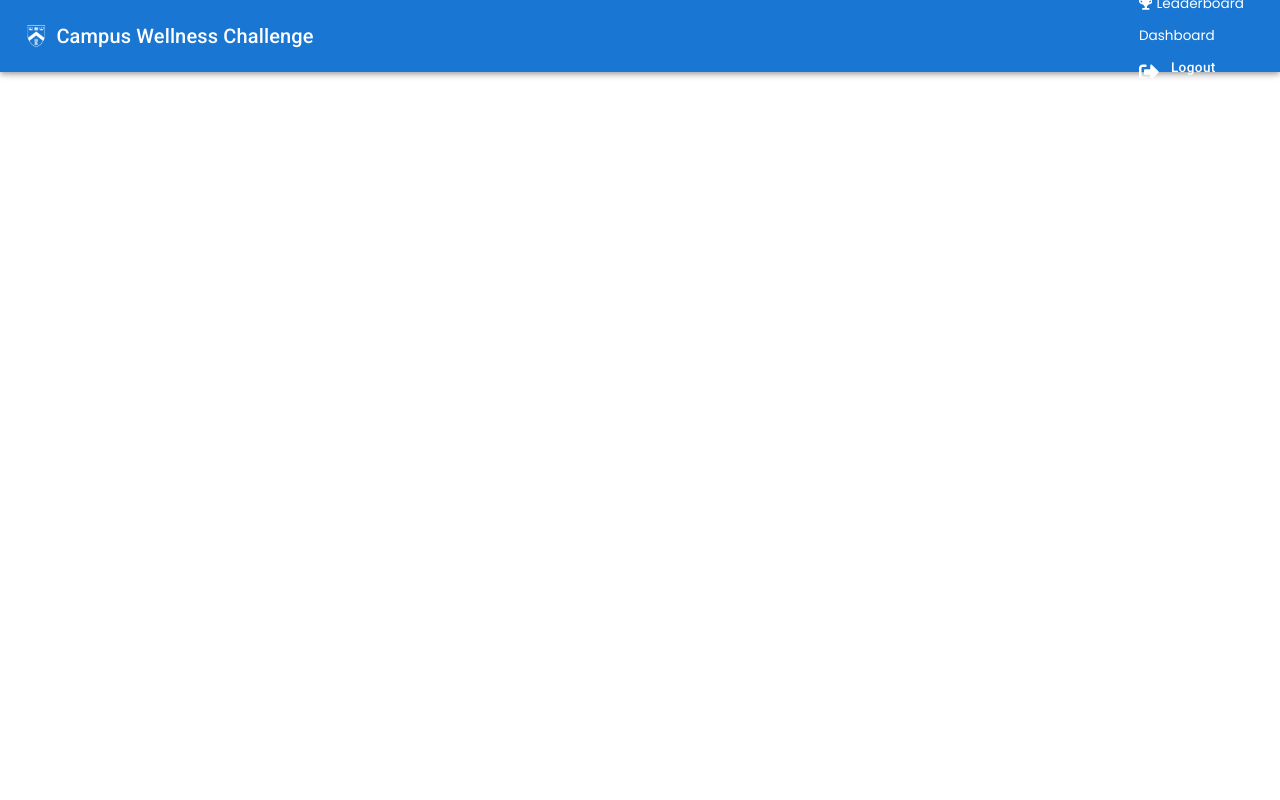
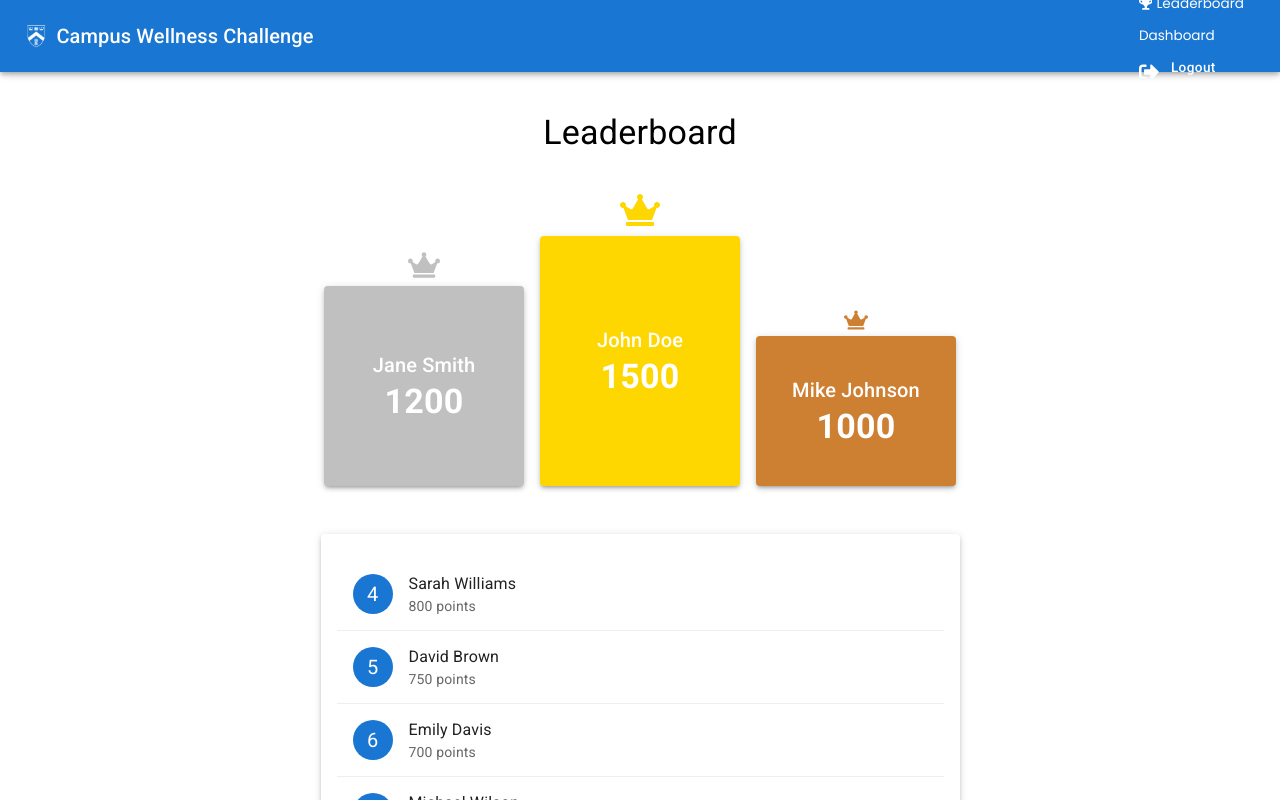
Before and after one commit to jxliahx/Campus-Wellness-Challenge-Phase-1, a React (Create React App) app in the folder frontend/: page /leaderboard in a window 1280 px wide. Shown: the top 800 px of the page. Built offline with nearby package versions, Linux system fonts and the light colour scheme; sample sign-in values are in the browser's storage.

Commit message:
linked leaderboard onto the header after loggin

```diff
--- a/frontend/src/App.jsx
+++ b/frontend/src/App.jsx
@@ -14,6 +14,7 @@ import CoordinatorDashboard from './pages/C_Dashboard'
 import ParticipantDashboard from './pages/P_Dashboard'
 import PickRole from './pages/B_PickRole'
 import CreateChallenge from './pages/C_CreateChallenge'
+import Leaderboard from './pages/B_Leaderboard'
 
 // Logged in users
 import PrivateRoute from './components/PrivateRoute'
@@ -42,12 +43,16 @@ function App() {
               <Route path='/coordinator-dashboard' element={<CoordinatorDashboard />} />
             </Route>
 
-            <Route path="/create-challenge" element={<PrivateRoute />}>
-              <Route path="/create-challenge" element={<CreateChallenge />} />
+            <Route path='/create-challenge' element={<PrivateRoute />}>
+              <Route path='/create-challenge' element={<CreateChallenge />} />
             </Route>
 
             <Route path='/participant-dashboard' element={<PrivateRoute />}>
               <Route path='/participant-dashboard' element={<ParticipantDashboard />} />
+            </Route>
+
+            <Route path='leaderboard' element={<PrivateRoute />}>
+              <Route path='/leaderboard' element={<Leaderboard />} />
             </Route>
 
           </Routes>
```
